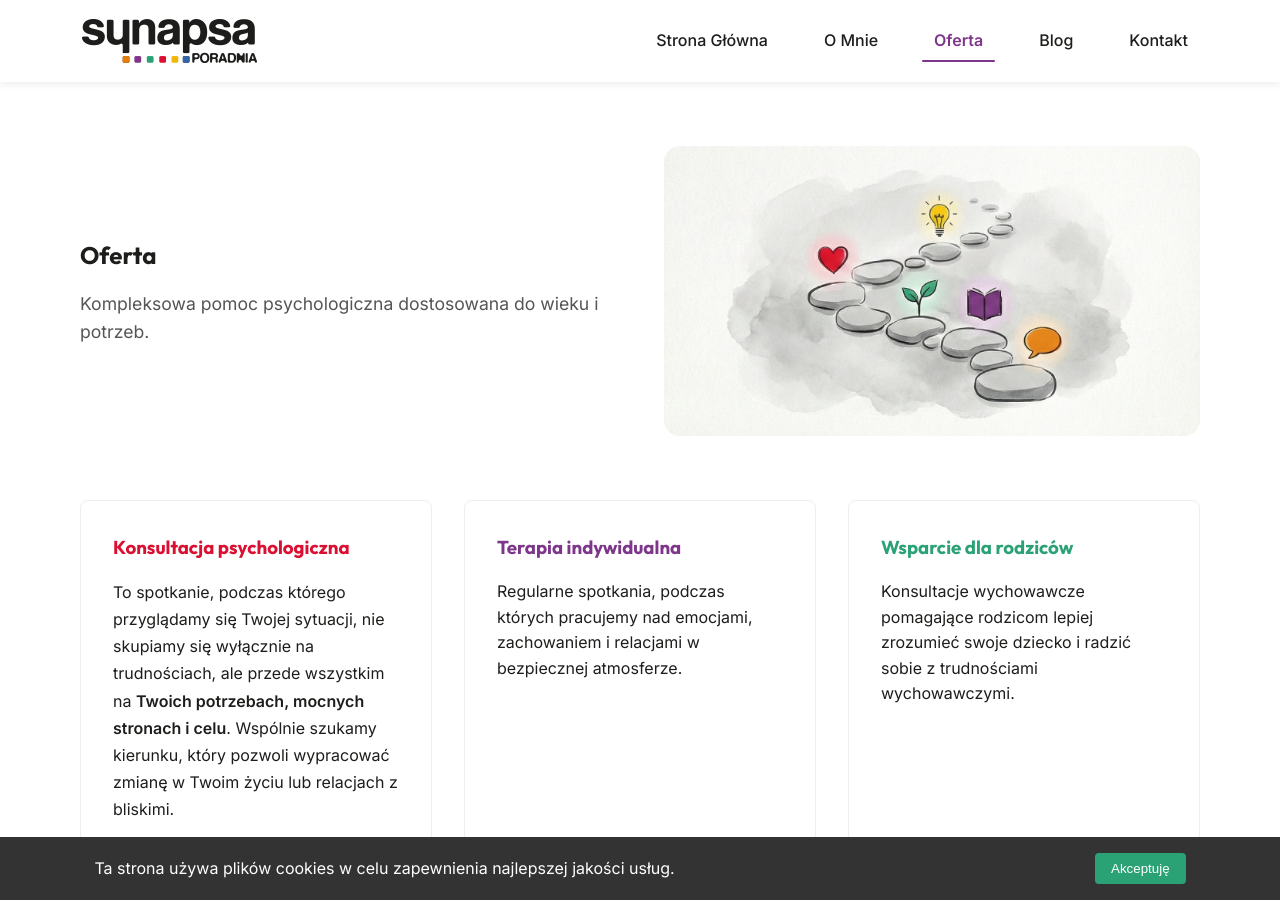
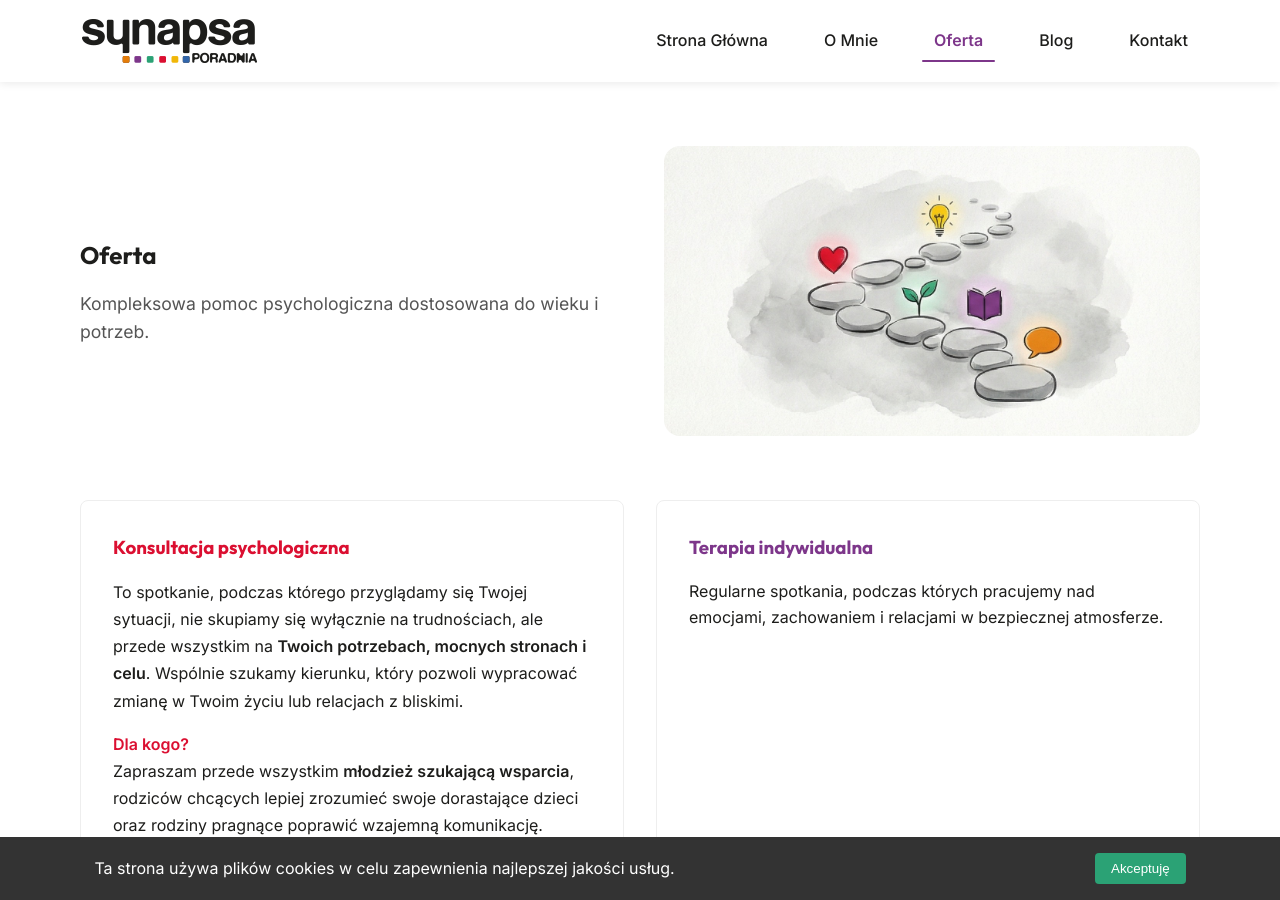
Before and after one commit to str0k3/nowa-poradnia-synapsa.pl, a Jekyll site: the page built from oferta.md, in a window 1280 px wide and 900 px high. Built offline with Jekyll 4.4.1, drawn with Linux system fonts in a browser that asks for light colours.

Commit message:
Increase minimum grid column width from 300px to 400px on the oferta page.

```diff
--- a/oferta.md
+++ b/oferta.md
@@ -18,7 +18,7 @@
             </div>
         </div>
 
-        <div style="display: grid; grid-template-columns: repeat(auto-fit, minmax(300px, 1fr)); gap: 2rem;">
+        <div style="display: grid; grid-template-columns: repeat(auto-fit, minmax(400px, 1fr)); gap: 2rem;">
 
             <div class="service-card" style="border: 1px solid #eee; padding: 2rem; border-radius: 8px; transition: transform 0.3s;">
                 <h3 style="color: var(--color-accent-red); margin-bottom: 1rem;">Konsultacja psychologiczna</h3>
```
